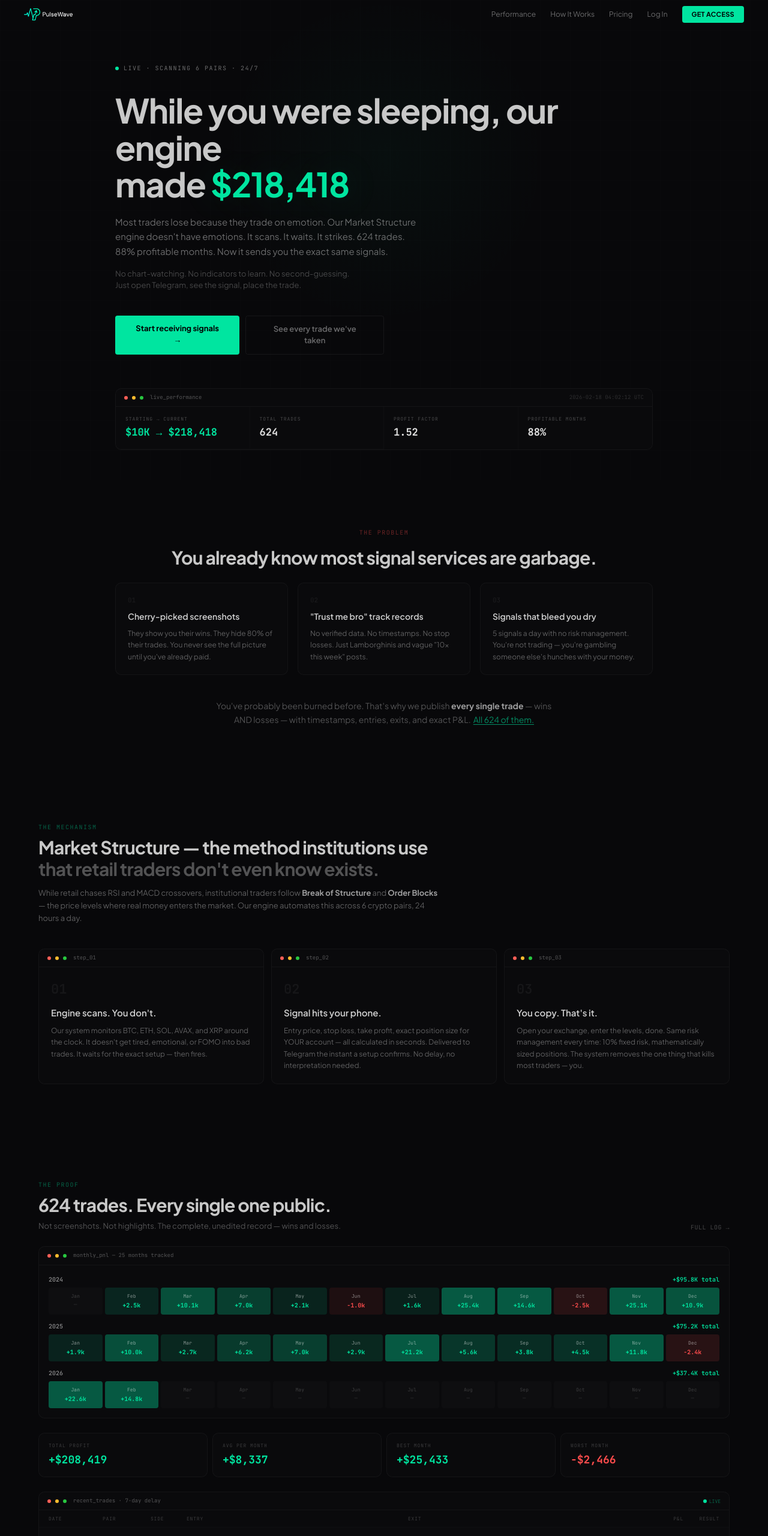
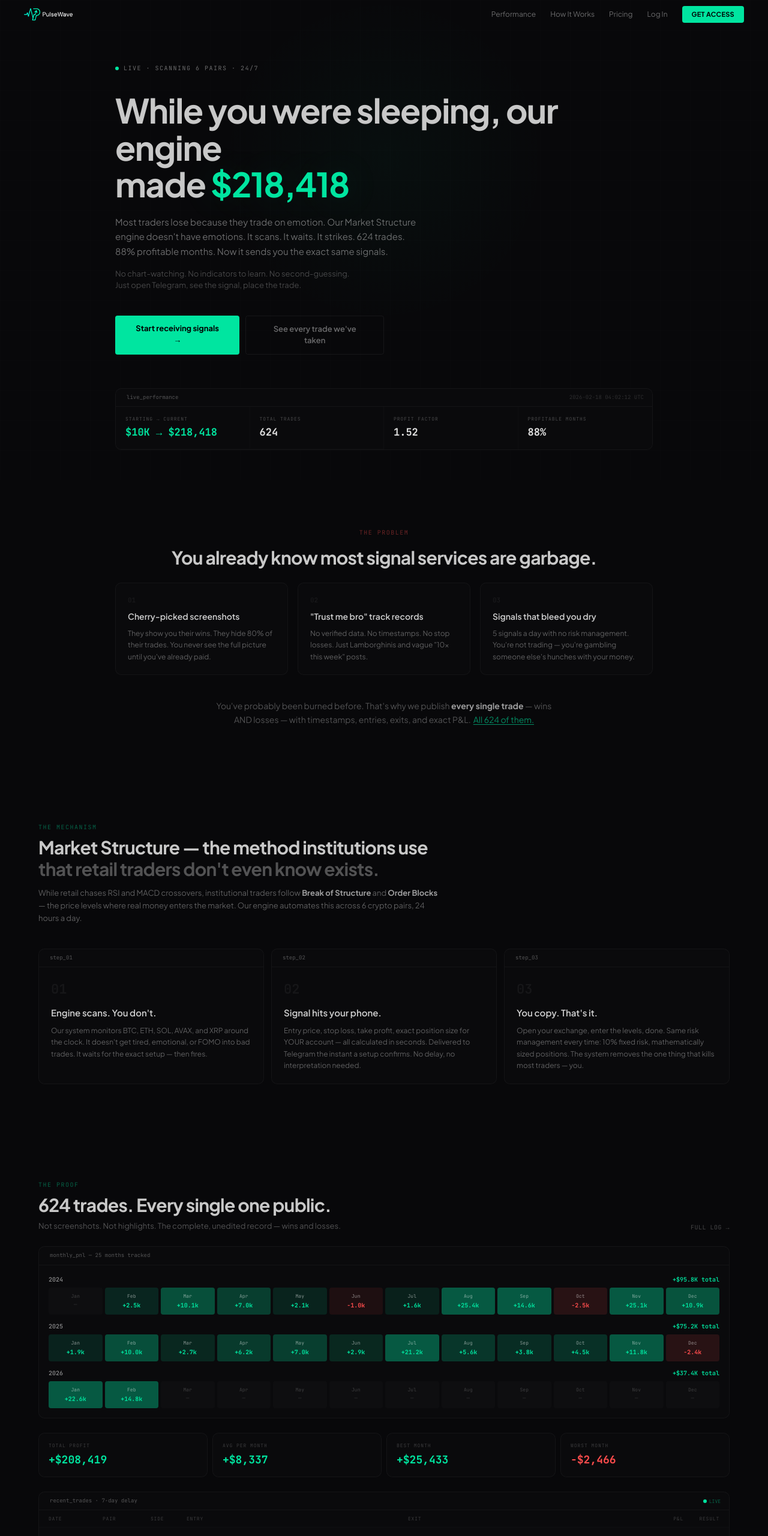
Before and after one commit to pulsewave-labs/platform, a Next.js app in the folder web/: page / in a window 1280 px wide. Shown: the top 2560 px of the page at 60% size. Built offline with nearby package versions, Linux system fonts and the light colour scheme.

Commit message:
Remove traffic light dots from all terminal headers on landing page

```diff
--- a/web/app/client-page.tsx
+++ b/web/app/client-page.tsx
@@ -125,7 +125,7 @@ export default function LandingClientPage() {
           {/* Terminal — proof strip */}
           <div className="fu4 t">
             <div className="th">
-              <div className="td bg-[#ff5f57]"></div><div className="td bg-[#febc2e]"></div><div className="td bg-[#28c840]"></div>
+
               <span className="text-[9px] text-white/30 mono ml-1">live_performance</span>
               <span className="text-[9px] text-white/15 mono ml-auto hidden sm:inline">{time}</span>
             </div>
@@ -194,7 +194,7 @@ export default function LandingClientPage() {
             ].map((s,i)=>(
               <div key={i} className="t lift">
                 <div className="th">
-                  <div className="td bg-[#ff5f57]"></div><div className="td bg-[#febc2e]"></div><div className="td bg-[#28c840]"></div>
+
                   <span className="text-[9px] text-white/30 mono ml-1">step_{s.n}</span>
                 </div>
                 <div className="p-5">
@@ -231,7 +231,7 @@ export default function LandingClientPage() {
             return(
             <div className="t mb-6">
               <div className="th">
-                <div className="td bg-[#ff5f57]"></div><div className="td bg-[#febc2e]"></div><div className="td bg-[#28c840]"></div>
+
                 <span className="text-[9px] text-white/30 mono ml-1">monthly_pnl — {perf.monthly.length} months tracked</span>
               </div>
               <div className="p-4 space-y-3">
@@ -288,7 +288,7 @@ export default function LandingClientPage() {
           {/* Trade feed */}
           <div className="t">
             <div className="th">
-              <div className="td bg-[#ff5f57]"></div><div className="td bg-[#febc2e]"></div><div className="td bg-[#28c840]"></div>
+
               <span className="text-[9px] text-white/30 mono ml-1">recent_trades · 7-day delay</span>
               <span className="flex items-center gap-1 ml-auto"><span className="w-1.5 h-1.5 rounded-full bg-[#00e5a0] pd"></span><span className="text-[8px] text-[#00e5a0]/40 mono">LIVE</span></span>
             </div>
@@ -381,7 +381,7 @@ export default function LandingClientPage() {
             return (
           <div className="t">
             <div className="th">
-              <div className="td bg-[#ff5f57]"></div><div className="td bg-[#febc2e]"></div><div className="td bg-[#28c840]"></div>
+
               <span className="text-[9px] text-white/30 mono ml-1">recent_winner</span>
               <span className="flex items-center gap-1.5 ml-auto">
                 <span className="text-[9px] text-[#00e5a0]/50 mono font-bold">+${Number(win.pnl).toLocaleString(undefined,{maximumFractionDigits:0})}</span>
@@ -455,7 +455,7 @@ export default function LandingClientPage() {
               <h3 className="text-xl font-bold tracking-tight mb-4">Built for reliability.</h3>
               <div className="t">
                 <div className="th">
-                  <div className="td bg-[#ff5f57]"></div><div className="td bg-[#febc2e]"></div><div className="td bg-[#28c840]"></div>
+
                   <span className="text-[9px] text-white/30 mono ml-1">system_health</span>
                 </div>
                 <div className="divide-y divide-white/[0.02]">
@@ -498,7 +498,7 @@ export default function LandingClientPage() {
           <div className="grid md:grid-cols-2 gap-3 max-w-2xl mx-auto">
             <div className="t">
               <div className="th">
-                <div className="td bg-[#ff5f57]"></div><div className="td bg-[#febc2e]"></div><div className="td bg-[#28c840]"></div>
+
                 <span className="text-[9px] text-white/30 mono ml-1">monthly</span>
               </div>
               <div className="p-6">
@@ -518,7 +518,7 @@ export default function LandingClientPage() {
             <div className="t relative" style={{borderColor:'rgba(0,229,160,.15)'}}>
               <div className="absolute -top-2 right-4 px-2 py-px bg-[#00e5a0] text-black text-[8px] font-bold mono tracking-wider rounded">2 MONTHS FREE</div>
               <div className="th">
-                <div className="td bg-[#ff5f57]"></div><div className="td bg-[#febc2e]"></div><div className="td bg-[#28c840]"></div>
+
                 <span className="text-[9px] text-white/30 mono ml-1">annual</span>
               </div>
               <div className="p-6">
```
